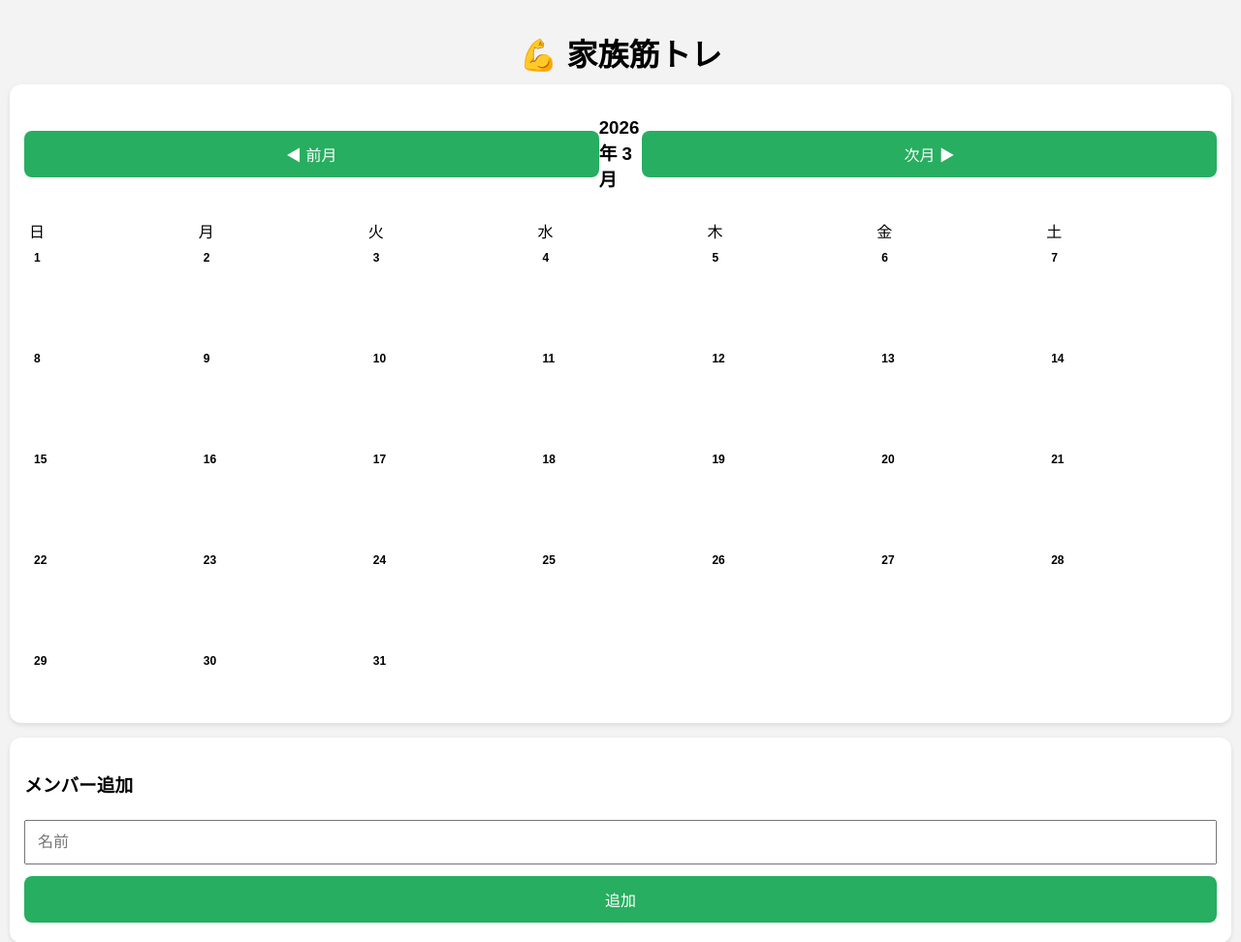
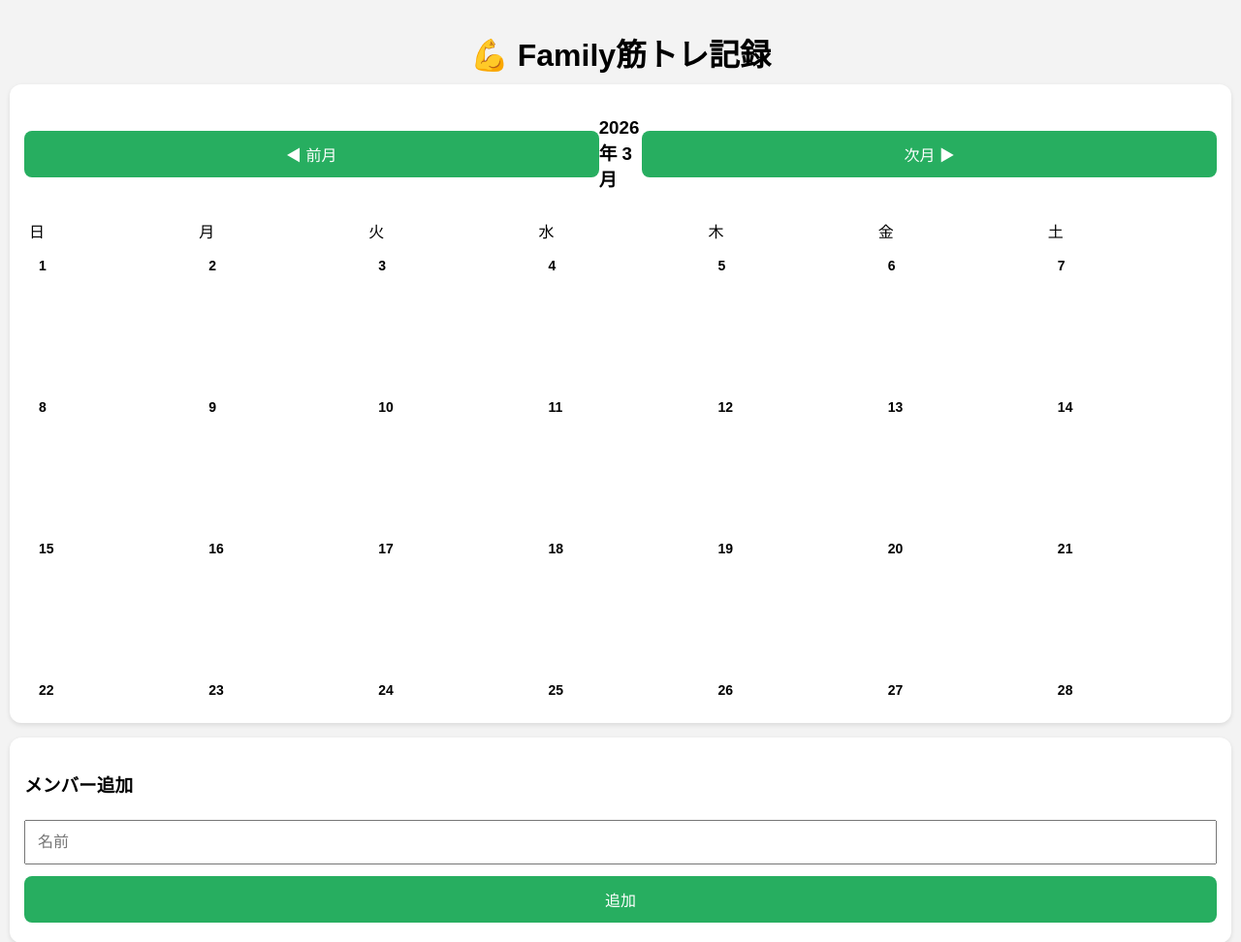
Before and after one commit to kmizuno0417-boop/family-workout-app, a Flask app: page / in a window 1280 px wide. Shown: the top 972 px of the page at 97% size. Run offline with Flask 3, Linux system fonts and the light colour scheme; data comes from the database, SQL or seed files in the repository; both versions use the stored data as it was after the commit; data that the repository does not hold is empty.

Commit message:
touchcharender_modify

```diff
--- a/templates/index.html
+++ b/templates/index.html
@@ -12,10 +12,11 @@ h1{text-align:center; margin-bottom:10px;}
 input,select,button{ width:100%; padding:12px; margin:6px 0; font-size:16px; box-sizing:border-box; }
 button{ background:#27ae60; border:none; color:white; border-radius:8px; }
 button.delete{ background:#e74c3c; }
-.calendar{ display:grid; grid-template-columns:repeat(7,1fr); gap:4px; max-height:500px; overflow-y:auto; padding:5px; }
-.day{ background:white; min-height:90px; padding:5px; border-radius:8px; cursor:pointer; font-size:12px; display:flex; flex-direction:column; justify-content:flex-start; }
+.calendar{ display:grid; grid-template-columns:repeat(7,1fr); gap:6px; max-height:500px; overflow-y:auto; padding:5px; }
+.day{ background:white; min-height:120px; padding:10px; border-radius:8px; cursor:pointer; font-size:14px; display:flex; flex-direction:column; justify-content:flex-start; }
+.day:hover {    background: #f0f0f0;}
 .daynum{font-weight:bold;}
-.log{ font-size:11px; background:#ecf9f1; margin-top:3px; padding:2px; border-radius:4px; cursor:pointer; }
+.log{ font-size:12px; background:#ecf9f1; margin-top:4px; padding:4px; border-radius:4px; cursor:pointer; }
 .empty{background:transparent;}
 .modal{ position:fixed; top:0; left:0; width:100%; height:100%; background:rgba(0,0,0,0.5); display:none; align-items:center; justify-content:center; z-index:1000; }
 .modal-content{ background:white; padding:20px; border-radius:10px; width:90%; }
@@ -23,7 +24,7 @@ button.delete{ background:#e74c3c; }
 </head>
 <body>
 
-<h1>💪 家族筋トレ</h1>
+<h1>💪 Family筋トレ記録</h1>
 
 <!-- カレンダー -->
 <div class="card">
@@ -41,16 +42,15 @@ button.delete{ background:#e74c3c; }
       <div class="empty"></div>
     {% else %}
       {% set d="%04d-%02d-%02d"|format(year,month,day) %}
-      <div class="day">
+      <div class="day" onclick="openModal('{{d}}')">
           <div class="daynum">{{day}}</div>
           {% if workouts.get(d) %}
               {% for w in workouts[d] %}
-            <div class="log" onclick="openModal('{{d}}','{{w.member_id}}','{{w.exercise_id}}','{{w.reps}}','{{w.id}}')">
+                  <div class="log" onclick="openModal('{{d}}','{{w.member_id}}','{{w.exercise_id}}','{{w.reps}}','{{w.id}}'); event.stopPropagation();">
                       {{w.member}}<br>{{w.exercise}} {{w.reps}}
                   </div>
               {% endfor %}
           {% endif %}
-        <div onclick="openModal('{{d}}')" style="flex:1"></div>
       </div>
     {% endif %}
   {% endfor %}
```
Also changed, not shown: workout.db. Lines whose indentation alone changed are shown as unchanged.
